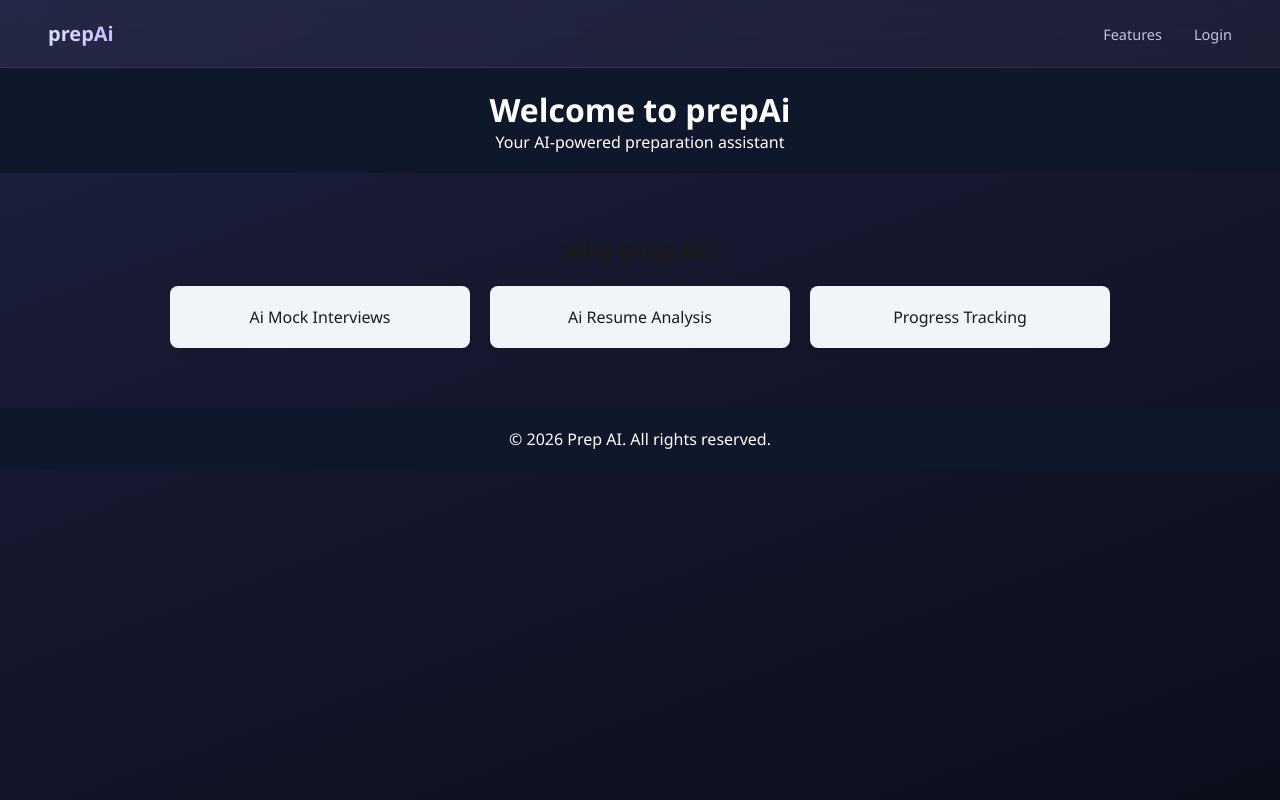
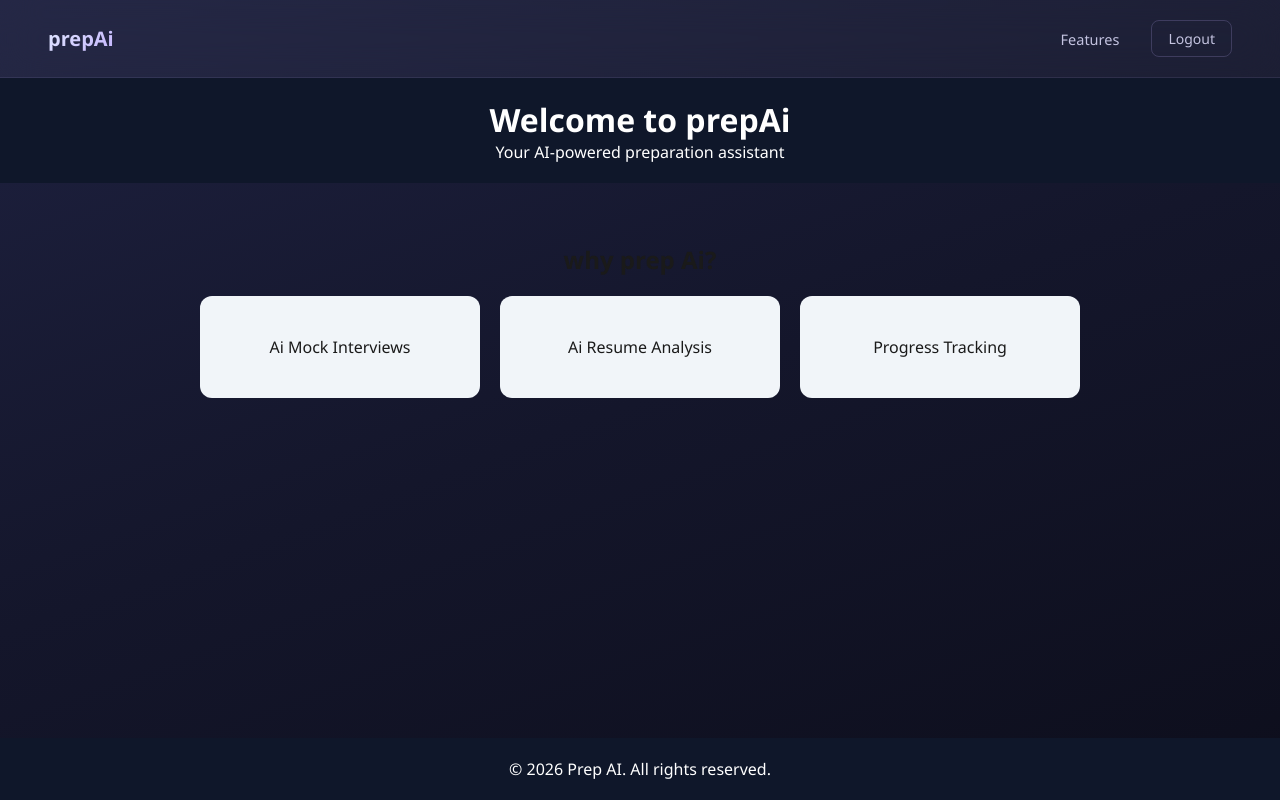
Before and after one commit to Aashnajain-design/prepai-frontend, a React (Vite) app: page / in a window 1280 px wide. Built offline with nearby package versions, Linux system fonts and the light colour scheme; sample sign-in values are in the browser's storage.

Commit message:
add multimodal fallback model form gemini-api-modal

```diff
--- a/src/components/Navbar.css
+++ b/src/components/Navbar.css
@@ -35,3 +35,19 @@
 .nav-links a:hover {
   color: #c4b5fd;
 }
+.nav-logout-btn {
+  background: transparent;
+  border: 1px solid rgba(196, 181, 253, 0.2);
+  color: #c4c3e0;
+  padding: 8px 16px;
+  border-radius: 8px;
+  font-size: 14px;
+  cursor: pointer;
+  transition: all 0.2s ease;
+}
+
+.nav-logout-btn:hover {
+  background: rgba(239, 68, 68, 0.1);
+  border-color: rgba(239, 68, 68, 0.3);
+  color: #fca5a5;
+}
--- a/src/components/Navbar.jsx
+++ b/src/components/Navbar.jsx
@@ -1,12 +1,25 @@
 import './Navbar.css'
+import { useNavigate } from 'react-router-dom';
 
 function Navbar() {
+    const navigate = useNavigate();
+    const token = localStorage.getItem('token');
+
+    const handleLogout = () => {
+        localStorage.removeItem('token');
+        navigate('/login');
+    };
+
     return (
         <nav className="navbar">
             <h2>prepAi</h2>
             <div className="nav-links">
                 <a href="#features">Features</a>
-                <a href="/login">Login</a>
+                {token ? (
+                    <button className="nav-logout-btn" onClick={handleLogout}>Logout</button>
+                ) : (
+                    <a href="/login">Login</a>
+                )}
             </div>
         </nav>
     );
--- a/src/components/features.css
+++ b/src/components/features.css
@@ -12,10 +12,13 @@
 
     gap: 20px;
 }
-.feature-cards p{
-    background-color: #f1f5f9;
-    padding: 20px;
-    border-radius: 8px;
-    width: 300px;
-    box-shadow: 0 2px 4px rgba(0, 0, 0, 0.1);
+
+
+.feature-cards p {
+  background-color: #f1f5f9;
+  padding: 40px 32px;      /* pehle chhota tha, ab bada kiya */
+  border-radius: 12px;
+  width: 280px;              /* pehle 200px tha, ab bada */
+  font-size: 16px;
+  text-align: center;
 }
--- a/src/pages/Dashboard.jsx
+++ b/src/pages/Dashboard.jsx
@@ -52,7 +52,7 @@ function Dashboard() {
       <div className="dashboard-container">
         <div className="dashboard-header">
           <h1>{data.message}</h1>
-          <button className="logout-btn" onClick={handleLogout}>Logout</button>
+
         </div>
 
         <div className="stats-grid">
--- /dev/null
+++ b/src/pages/Landing.css
@@ -0,0 +1,9 @@
+.landing-page {
+  display: flex;
+  flex-direction: column;
+  min-height: 100vh;
+}
+
+.landing-page footer {
+  margin-top: auto;
+}
--- a/src/pages/Landing.jsx
+++ b/src/pages/Landing.jsx
@@ -2,10 +2,11 @@ import Navbar from "../components/Navbar";
 import Hero from "../components/Hero";
 import Features from "../components/Features";
 import Footer from "../components/Footer";
+import "./Landing.css";
 
 function Landing() {
     return (
-        <div>
+        <div className="landing-page">
             <Navbar />
             <Hero />
             <Features />
```
Also changed, not shown: 1 other file (tests, documents, lock files or other folders).
